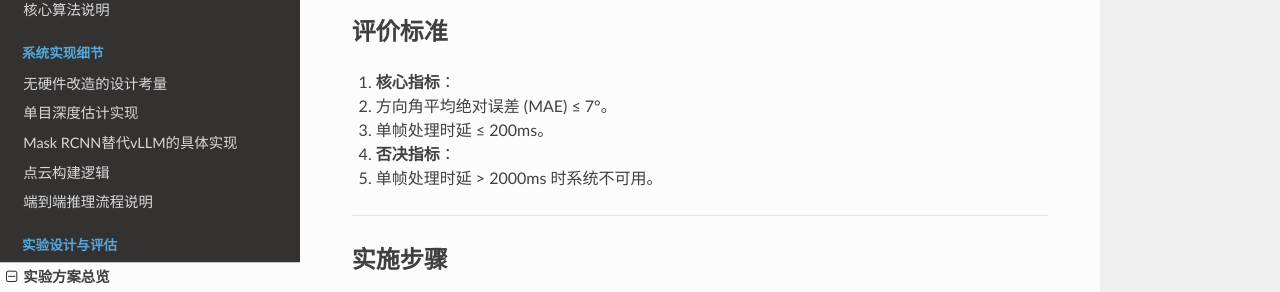
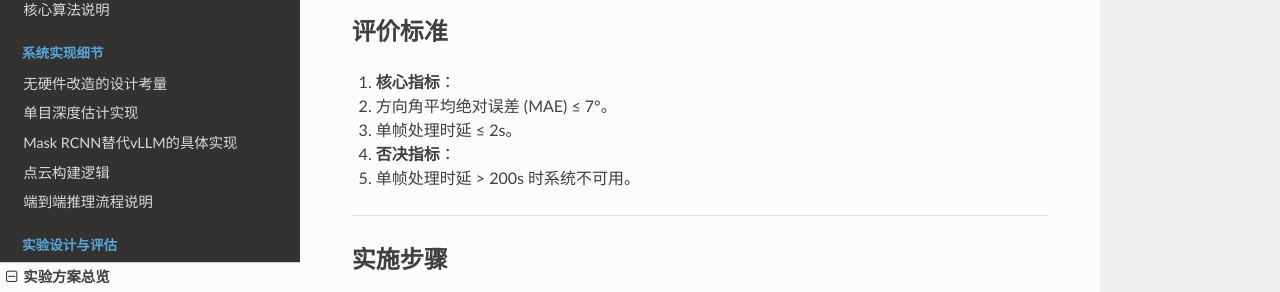
Before and after one commit to xiaoanmodel/-, an MkDocs documentation site: the page built from docs/3_experiments/experiment_plan.md, in a window 1280 px wide and 900 px high, scrolled down 821 px. Shown: the part 137-429 px from the top of the window. Built offline with MkDocs 1.6.1, drawn with Linux system fonts in a browser that asks for light colours; nearby versions of some CDN libraries.

Commit message:
更新实验方案中的评价标准，调整单帧处理时延的阈值以反映更合理的性能要求

```diff
--- a/docs/3_experiments/experiment_plan.md
+++ b/docs/3_experiments/experiment_plan.md
@@ -36,9 +36,9 @@
 
 1. **核心指标**：
    - 方向角平均绝对误差 (MAE) ≤ 7°。
-   - 单帧处理时延 ≤ 200ms。
+   - 单帧处理时延 ≤ 2s。
 2. **否决指标**：
-   - 单帧处理时延 > 2000ms 时系统不可用。
+   - 单帧处理时延 > 200s 时系统不可用。
 
 ---
 
```
